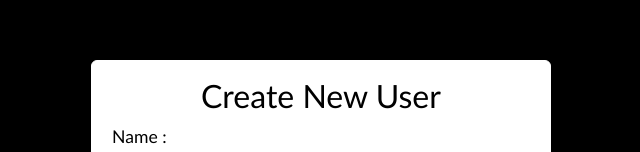
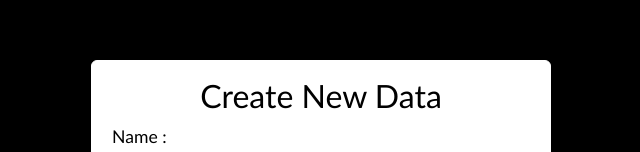
Before and after one commit to kalviumcommunity/S46_Brain_Snapped, a React (Vite) app in the folder frontend/Joi/: page /create in a window 1280 px wide. Shown: the part 190-342 px from the top of the page, without its empty margins (319-959 px from the left). Built offline with nearby package versions, Linux system fonts and the light colour scheme.

Commit message:
Made changes in the main branch.

```diff
--- a/frontend/Joi/src/components/CreateUser.jsx
+++ b/frontend/Joi/src/components/CreateUser.jsx
@@ -34,7 +34,7 @@ function CreateUser() {
         <div className='d-flex vh-100 bg-black justify-content-center align-items-center'>
             <div className='bg-white rounded p-3 text-white' style={{ width: '460px', border: '1px solid white' }}>
                 <form onSubmit={Submit}>
-                    <h2 className='text-center text-black mb-1'>Create New User</h2>
+                    <h2 className='text-center text-black mb-1'>Create New Data</h2>
                     <div className=''>
                         <label htmlFor="" className='p-1 text-black'>Name :</label>
                         <input
```
